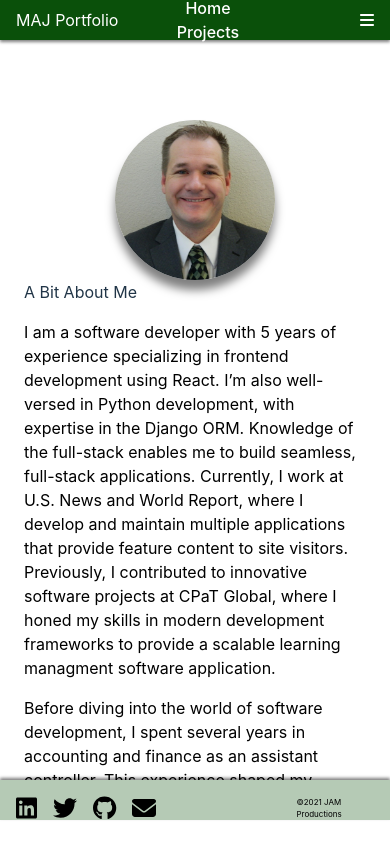
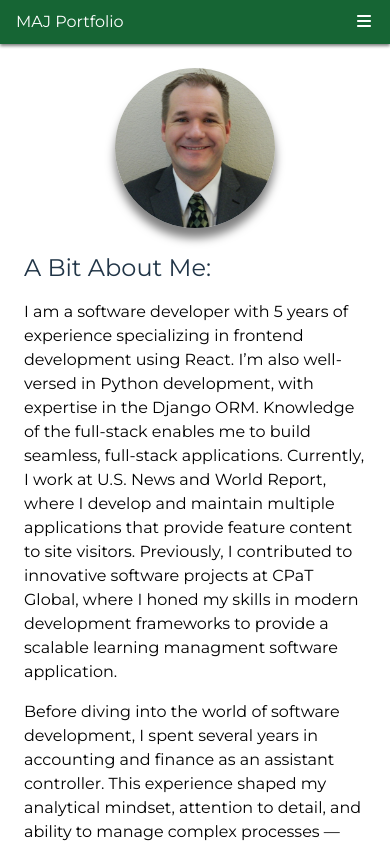
Before and after one commit to mattandbucs34/majportfolio, a React (Vite) app: page / in a window 390 px wide. Shown: the top 844 px of the page. Built offline with nearby package versions, Linux system fonts and the light colour scheme.

Commit message:
style updates for mobile and other things

```diff
--- a/index.html
+++ b/index.html
@@ -3,6 +3,9 @@
   <head>
     <meta charset="UTF-8" />
     <link rel="icon" type="image/svg+xml" href="/vite.svg" />
+    <link rel="preconnect" href="https://fonts.googleapis.com">
+    <link rel="preconnect" href="https://fonts.gstatic.com" crossorigin>
+    <link href="https://fonts.googleapis.com/css2?family=Montserrat&family=Roboto+Flex:opsz,wght@8..144,100..1000&display=swap" rel="stylesheet">
     <meta name="viewport" content="width=device-width, initial-scale=1.0" />
     <title>Matt Johnson Portfolio</title>
   </head>
--- a/src/App.css
+++ b/src/App.css
@@ -15,11 +15,11 @@
 }
 
 .container {
-  display: grid;
-  width: 70rem;
-  height: 100vh;
+  display: flex;
+  flex-direction: column;
+  max-width: 70rem;
+  width: 100%;
   position: relative;
-  grid-template-rows: 6rem auto 4rem;
   -webkit-box-shadow: 0 0px 10px 0 rgba(0, 0, 0, 0.5);
           box-shadow: 0 0px 10px 0 rgba(0, 0, 0, 0.5);
 }
@@ -104,7 +104,6 @@
 
 @media (max-width: 1024px) {
   .container {
-    width: unset;
     -webkit-box-shadow: none;
             box-shadow: none;
   }
--- a/src/App.tsx
+++ b/src/App.tsx
@@ -9,11 +9,9 @@
 import OtherProjects from './pages/other-projects';
 
 function App() {
-  const screenWidth: number = window.screen.width;
-  console.log('Doing something!');
   return (
-    <div className="container">
-      <Header screenWidth={screenWidth} />
+    <div className={'container h-full font-global'}>
+      <Header />
       <Routes>
         <Route index path="/" element={<Home />} />
         <Route path="/node_express" element={<NodeProjects />} />
--- a/src/components/layout/Footer/Footer.css
+++ b/src/components/layout/Footer/Footer.css
@@ -43,7 +43,7 @@
 
   @media (max-width: 764px) {
     footer {
-      height: 2.5rem;
+      min-height: 2.5rem;
       font-size: 0.5em;
     }
     .contacts-container {
--- a/src/components/layout/Header/Header.css
+++ b/src/components/layout/Header/Header.css
@@ -3,7 +3,6 @@
     display: -ms-inline-flexbox;
     display: inline-flex;
     position: relative;
-    background-color: #0a500a;
     -webkit-box-shadow: 0 2px 3px 0 rgba(0, 0, 0, 0.5);
             box-shadow: 0 2px 3px 0 rgba(0, 0, 0, 0.5);
     color: white;
--- a/src/components/layout/Header/Header.tsx
+++ b/src/components/layout/Header/Header.tsx
@@ -1,25 +1,12 @@
 import './Header.css';
-import React, { useState } from 'react';
+import React from 'react';
 
 import NavMenu from '../NavMenu';
 
-type HeaderType = {
-  screenWidth: number;
-};
-
-const Header = (props: HeaderType) => {
-  const { screenWidth } = props;
-  const [isMenuShown, setIsMenuShown]: [boolean, React.Dispatch<React.SetStateAction<boolean>>] = useState<boolean>(false);
-  const [isNavShown, setIsNavShown]: [boolean, React.Dispatch<React.SetStateAction<boolean>>] = useState<boolean>(false);
-  const minWidth: number = 375;
-
-  function clickHamburger() {
-    setIsMenuShown(false);
-    setIsNavShown(!isNavShown);
-  }
+const Header = () => {
   return (
     <React.Fragment>
-      <header>
+      <header className={'w-full bg-green-800 sm:h-24 min-h-11'}>
         <div className="folio-logo">
           <h4>MAJ Portfolio</h4>
         </div>
--- a/src/components/layout/NavMenu/ProjectSubmenu.tsx
+++ b/src/components/layout/NavMenu/NavProjectMenu.tsx
@@ -1,16 +1,11 @@
 import React from 'react';
 import { NavLink } from 'react-router';
 
-// type NavProjectMenuType = {
-//   setIsNavShown(boolean: boolean): void
-// }
-
 const NavProjectMenu = () => {
-  // const {setIsNavShown} = props;
 
   return (
     <React.Fragment>
-      <ul className={'flex flex-col absolute top-full left-0 list-none w-28 bg-green-700 shadow-md shadow-emerald-950 max-h-0 overflow-hidden group-hover:max-h-64 transition-max-height'}>
+      <ul className={'flex flex-col absolute top-full right-0 list-none w-28 bg-green-700 shadow-md shadow-emerald-950 max-h-0 overflow-hidden group-hover:max-h-64 transition-max-height divide-y'}>
         <li className={'flex h-16 border-solid border-y border-y-green-950'}>
           <NavLink
             to="/node_express"
--- a/src/components/layout/NavMenu/index.tsx
+++ b/src/components/layout/NavMenu/index.tsx
@@ -1,28 +1,68 @@
-import React from 'react';
 import { NavLink } from 'react-router';
-import NavProjectMenu from '../NavMenu/ProjectSubmenu';
-import { faCaretRight, faCaretDown, faBars, faCaretLeft } from '@fortawesome/free-solid-svg-icons';
+import NavProjectMenu from './NavProjectMenu';
+import { faBars } from '@fortawesome/free-solid-svg-icons';
 import { FontAwesomeIcon } from '@fortawesome/react-fontawesome';
 
 const NavMenu = () => {
+
     return (
         <div className={'flex items-center ml-8'}>
-            <div
-                className={'sm:hidden block absolute right-0 mr-4'}
-            // onClick={() => clickHamburger()}
+            <button
+                className={'sm:hidden absolute right-0 z-10 rounded-none bg-transparent border-none hover:bg-emerald-950 focus:outline-none peer/hamburger'}
             >
                 <FontAwesomeIcon icon={faBars} />
-            </div>
-            <nav className={`md:flex md:items-center font-medium md:h-12`}>
+            </button>
+            <nav className={`
+                    max-h-0
+                    overflow-hidden
+                    font-medium
+                    divide-y
+                    bg-green-800
+                    absolute
+                    right-0
+                    top-full
+                    shadow-md
+                    shadow-emerald-950
+                    md:items-center
+                    md:h-12
+                    sm:max-h-none
+                    sm:flex
+                    sm:overflow-visible
+                    sm:divide-y-0
+                    sm:top-auto
+                    sm:shadow-none
+                    peer-focus/hamburger:max-h-32
+                    peer-focus/hamburger:overflow-visible
+                    `
+                }
+            >
                 <NavLink
                     to={'/'}
-                    className={'text-white active:bg-green-700 active:text-black hover:bg-green-700 hover:text-black w-24 flex items-center justify-center h-full'}
+                    className={'text-white h-16 active:bg-green-700 active:text-black hover:bg-green-700 hover:text-black w-36 sm:w-24 flex items-center justify-center sm:h-full'}
                 // onClick={() => setIsNavShown(false)}
                 >
                     Home
                 </NavLink>
                 <div
-                    className={'group text-white active:bg-green-700 active:text-black hover:bg-green-700 hover:text-black w-24 flex items-center justify-center h-full relative cursor-pointer has-[ul:hover]:bg-inherit has-[ul:hover]:text-white'}
+                    className={`group
+                        flex
+                        w-36
+                        text-white
+                        items-center
+                        justify-center
+                        relative
+                        cursor-pointer
+                        active:bg-green-700
+                        active:text-black
+                        hover:bg-green-700
+                        hover:text-black
+                        has-[ul:hover]:bg-inherit
+                        has-[ul:hover]:text-white
+                        h-16
+                        sm:w-24
+                        sm:h-full
+                        sm:divide-y-0`
+                    }
                 // onClick={() => setIsMenuShown(!isMenuShown)}
                 >
                     <span>
--- a/src/index.css
+++ b/src/index.css
@@ -3,7 +3,6 @@
 @tailwind utilities;
 
 :root {
-  font-family: Inter, system-ui, Avenir, Helvetica, Arial, sans-serif;
   line-height: 1.5;
   font-weight: 400;
 
@@ -15,6 +14,28 @@
   text-rendering: optimizeLegibility;
   -webkit-font-smoothing: antialiased;
   -moz-osx-font-smoothing: grayscale;
+}
+
+@layer base {
+  h1 {
+    @apply text-4xl;
+  }
+  h2 {
+    @apply text-3xl;
+  }
+  h3 {
+    @apply text-2xl;
+  }
+  h4 {
+    @apply text-xl;
+  }
+  h5 {
+    @apply text-lg;
+  }
+
+  h1, h2, h3, h4, h5, h6 {
+    @apply font-bold
+  }
 }
 
 a {
@@ -29,9 +50,6 @@
 body {
   margin: 0;
   display: flex;
-  place-items: center;
-  min-width: 320px;
-  min-height: 100vh;
   font-family: -apple-system, BlinkMacSystemFont, 'Segoe UI', 'Roboto', 'Oxygen',
     'Ubuntu', 'Cantarell', 'Fira Sans', 'Droid Sans', 'Helvetica Neue',
     sans-serif;
@@ -50,7 +68,6 @@
   padding: 0.6em 1.2em;
   font-size: 1em;
   font-weight: 500;
-  font-family: inherit;
   background-color: #1a1a1a;
   cursor: pointer;
   transition: border-color 0.25s;
--- a/src/pages/Home/index.css
+++ b/src/pages/Home/index.css
@@ -29,7 +29,7 @@
       display: grid;
     }
     .home-main .profile-img-container .profile-img {
-      width: 10rem;
+      max-width: 10rem;
       margin: 0 auto;
     }
     .home-main .profile-img-container section h3 {
--- a/src/pages/Home/index.tsx
+++ b/src/pages/Home/index.tsx
@@ -6,11 +6,11 @@
 const Home = () => {
   return (
     <React.Fragment>
-      <main className="home-main">
+      <main className={'home-main flex grow'} style={{flexFlow: 'column'}}>
         <div className="profile-img-container">
-          <img className="profile-img" src={profile} alt="profile" />
-          <section>
-            <h3>A Bit About Me</h3>
+          <img className={'profile-img'} src={profile} alt="profile" />
+          <section className={'mt-6 '}>
+            <h3>A Bit About Me:</h3>
             <p>
               I am a software developer with 5 years of experience specializing in frontend development using React. I’m also well-versed in Python development, with expertise in the Django ORM. Knowledge of the full-stack enables me to build seamless, full-stack applications. Currently, I work at U.S. News and World Report, where I develop and maintain multiple applications that provide feature content to site visitors. Previously, I contributed to innovative software projects at CPaT Global, where I honed my skills in modern development frameworks to provide a scalable learning managment software application.
             </p>
--- a/tailwind.config.js
+++ b/tailwind.config.js
@@ -16,7 +16,10 @@
     extend: {
       transitionProperty: {
         'max-height': 'max-height',
-      }
+      },
+      fontFamily: {
+        'global': ['Montserrat', 'Roboto Flex', 'Helvetica Neue', 'Arial', 'sans-serif'],
+      },
     },
   },
   plugins: [],
```
Also changed, not shown: 2 other files (tests, documents, lock files or other folders).
